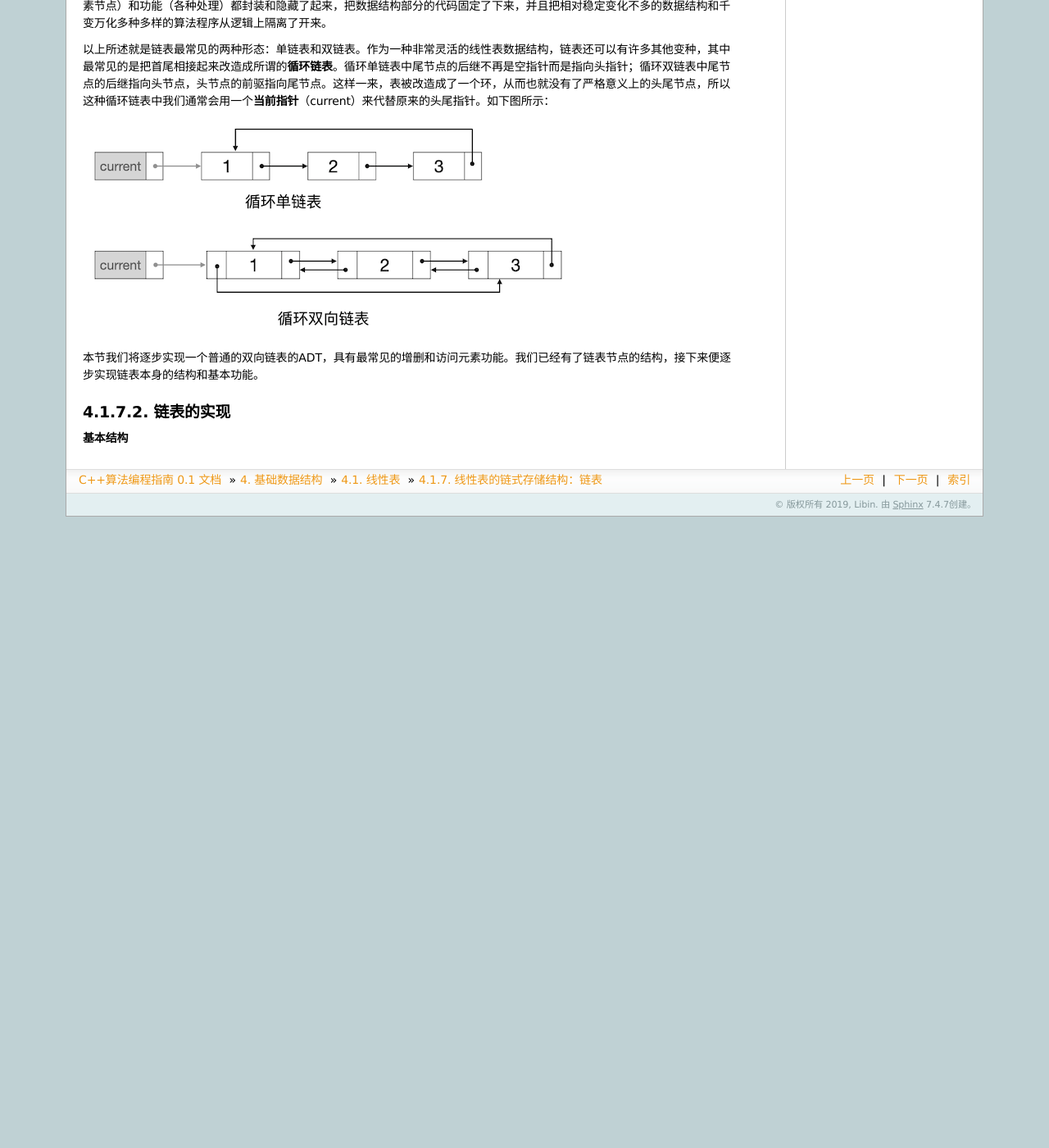
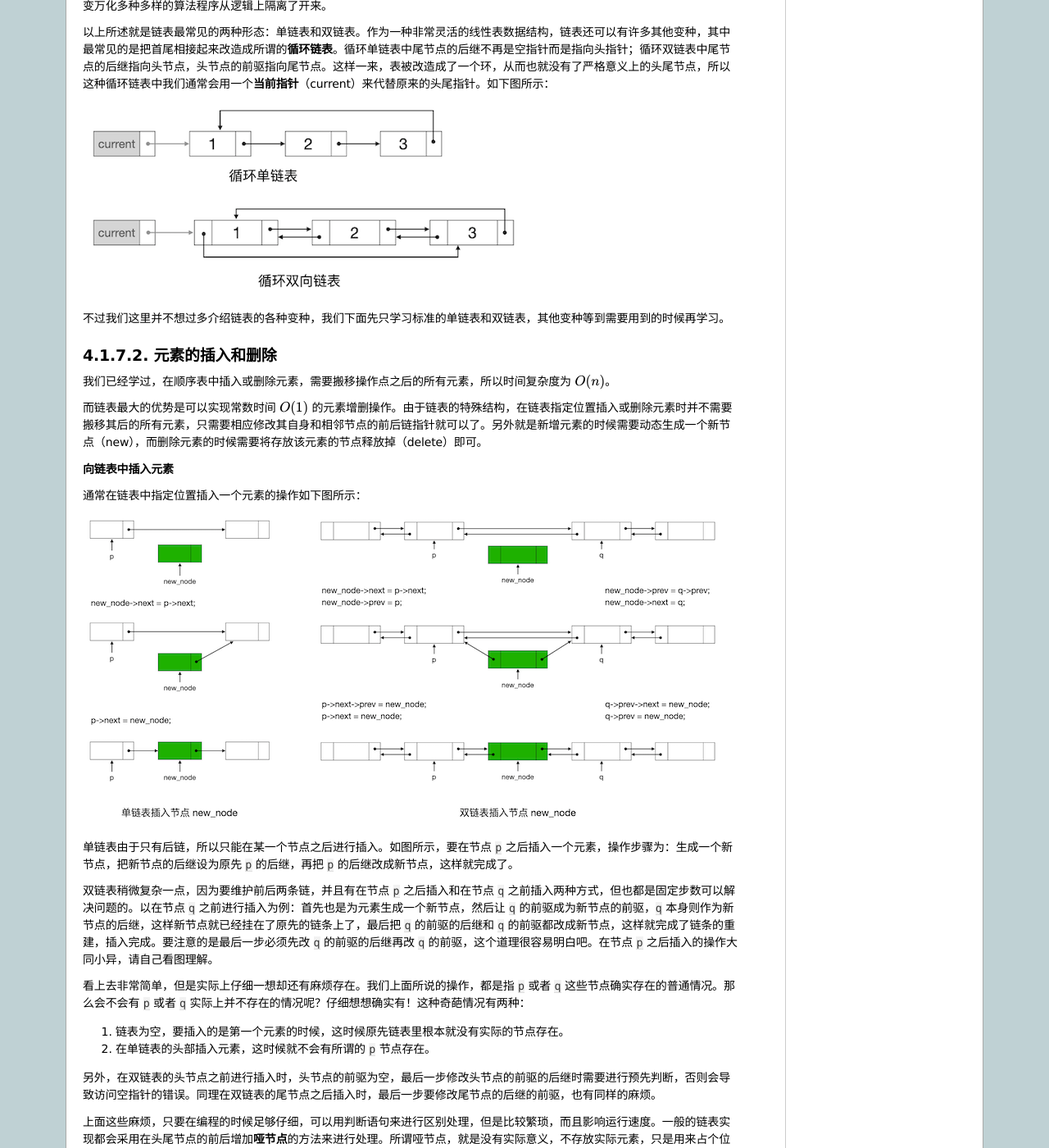
Before and after one commit to majorli/algo_guide, a Sphinx documentation site: the page built from source/ch03/sec01/317_linked_list.rst, in a window 1280 px wide and 1400 px high, scrolled down 2336 px. Shown: the whole window at 82% size. Built offline with Sphinx 7.4.7, drawn with Linux system fonts in a browser that asks for light colours; formulas are drawn with MathJax 3; before the commit the page ends 2966 px from its top, so only the background shows below that; some of the changed text lies outside the part shown.

Commit message:
20200516_0026draft_317_writing

```diff
--- a/source/ch03/sec01/317_linked_list.rst
+++ b/source/ch03/sec01/317_linked_list.rst
@@ -31,7 +31,7 @@
            Node(int val = 0) { value = val; next = NULL; } // 构造函数
    };
 
-如果希望将链表实现为一个\ :strong:`抽象数据类型`\ （ADT），即可以支持任何数据类型，就像STL库的那些容器一样，那么可以将节点定义为模板结构，比如下面这个双向链表节点：
+如果希望让链表能像STL库的那些容器一样，可以支持任意数据类型，那么可以将节点定义为模板结构，比如下面这个双向链表节点的结构：
 
 .. code-block:: c++
 
@@ -51,7 +51,7 @@
 
    不需要参数的默认构造器函数可以是本身就没有参数的函数，也可以是所有参数都有默认值的函数。
 
-一般数据结构教程中都会使用模板实现抽象数据类型，我们也一样，后面的实现代码将使用模板结构来实现链表的ADT。但是在实际编程解决算法问题时，数据类型一般都是明确的，而且大多数时候是基本的C++内置数据类型。所以实际的算法编程往往并不需要进行模板编程，将数据类型写死就可以了，就像前面那个单链表节点的示例一样。在后续章节的实际算法问题中，除非确实有必要，我们也不再实现ADT了。
+一般数据结构教程中都会使用模板类型，我们也一样，后面将介绍怎样实现支持任意数据类型的链表。但是在实际编程解决算法问题时，元素的数据类型一般都是明确的，所以往往并不需要使用模板，将数据类型写死就可以了。因此在实际例题中，除非确有必要，我们也将不再使用模板了。
 
 .. warning::
 
@@ -75,10 +75,42 @@
 
 .. image:: ../../images/317_linkedlist_3.png
 
-本节我们将逐步实现一个普通的双向链表的ADT，具有最常见的增删和访问元素功能。我们已经有了链表节点的结构，接下来便逐步实现链表本身的结构和基本功能。
+不过我们这里并不想过多介绍链表的各种变种，我们下面先只学习标准的单链表和双链表，其他变种等到需要用到的时候再学习。
 
+元素的插入和删除
+^^^^^^^^^^^^^^^^
 
-链表的实现
-^^^^^^^^^^
+我们已经学过，在顺序表中插入或删除元素，需要搬移操作点之后的所有元素，所以时间复杂度为 :math:`O(n)`\ 。
 
-**基本结构**
+而链表最大的优势是可以实现常数时间 :math:`O(1)` 的元素增删操作。由于链表的特殊结构，在链表指定位置插入或删除元素时并不需要搬移其后的所有元素，只需要相应修改其自身和相邻节点的前后链指针就可以了。另外就是新增元素的时候需要动态生成一个新节点（new），而删除元素的时候需要将存放该元素的节点释放掉（delete）即可。
+
+**向链表中插入元素**
+
+通常在链表中指定位置插入一个元素的操作如下图所示：
+
+.. image:: ../../images/317_linkedlist_ins.png
+
+单链表由于只有后链，所以只能在某一个节点之后进行插入。如图所示，要在节点 ``p`` 之后插入一个元素，操作步骤为：生成一个新节点，把新节点的后继设为原先 ``p`` 的后继，再把 ``p`` 的后继改成新节点，这样就完成了。
+
+双链表稍微复杂一点，因为要维护前后两条链，并且有在节点 ``p`` 之后插入和在节点 ``q`` 之前插入两种方式，但也都是固定步数可以解决问题的。以在节点 ``q`` 之前进行插入为例：首先也是为元素生成一个新节点，然后让 ``q`` 的前驱成为新节点的前驱，\ ``q`` 本身则作为新节点的后继，这样新节点就已经挂在了原先的链条上了，最后把 ``q`` 的前驱的后继和 ``q`` 的前驱都改成新节点，这样就完成了链条的重建，插入完成。要注意的是最后一步必须先改 ``q`` 的前驱的后继再改 ``q`` 的前驱，这个道理很容易明白吧。在节点 ``p`` 之后插入的操作大同小异，请自己看图理解。
+
+看上去非常简单，但是实际上仔细一想却还有麻烦存在。我们上面所说的操作，都是指 ``p`` 或者 ``q`` 这些节点确实存在的普通情况。那么会不会有 ``p`` 或者 ``q`` 实际上并不存在的情况呢？仔细想想确实有！这种奇葩情况有两种：
+
+1. 链表为空，要插入的是第一个元素的时候，这时候原先链表里根本就没有实际的节点存在。
+2. 在单链表的头部插入元素，这时候就不会有所谓的 ``p`` 节点存在。
+
+另外，在双链表的头节点之前进行插入时，头节点的前驱为空，最后一步修改头节点的前驱的后继时需要进行预先判断，否则会导致访问空指针的错误。同理在双链表的尾节点之后插入时，最后一步要修改尾节点的后继的前驱，也有同样的麻烦。
+
+上面这些麻烦，只要在编程的时候足够仔细，可以用判断语句来进行区别处理，但是比较繁琐，而且影响运行速度。一般的链表实现都会采用在头尾节点的前后增加\ :strong:`哑节点`\ 的方法来进行处理。所谓哑节点，就是没有实际意义，不存放实际元素，只是用来占个位置的虚构出来的节点，它们存在的意义就是让算法变得简单，程序运行变得更快。当然了，会稍微多花那么一丁点内存空间。
+
+单链表一般只需要一个头部哑节点，这个哑节点在链表创建的时候就会生成好，链表的头指针就始终指向它。链表中第一个实际的元素节点是这个头部哑节点的后继，当链表为空时，头部哑节点的后继为空指针。
+
+双链表需要一头一尾两个哑节点，同样在链表创建的时候就生成好，头指针和尾指针就分别始终指向它们。头部哑节点的后继是链表的首元素节点，尾部哑节点的前驱是链表的尾元素节点，当链表为空时，一头一尾两个哑节点相互链接。
+
+另外，为了方便实现在单链表尾部添加节点的操作，豪华版的单链表也可以增设一个尾指针，但不需要尾部哑元素，单链表的尾指针应该指向表中的尾元素节点，这是因为单链表只能在某个节点之后进行插入。当链表为空时，尾指针同样指向头部哑节点。
+
+**删除链表中的元素**
+
+删除链表中指定位置的元素节点的操作如下图所示：
+
+.. image:: ../../images/317_linkedlist_era.png
```
Also changed, not shown: other parts of source/ch03/sec01/317_linked_list.rst (+1 -1 lines), source/images/317_linkedlist_3.png, source/images/317_linkedlist_era.png (added), source/images/317_linkedlist_ins.png (added).
